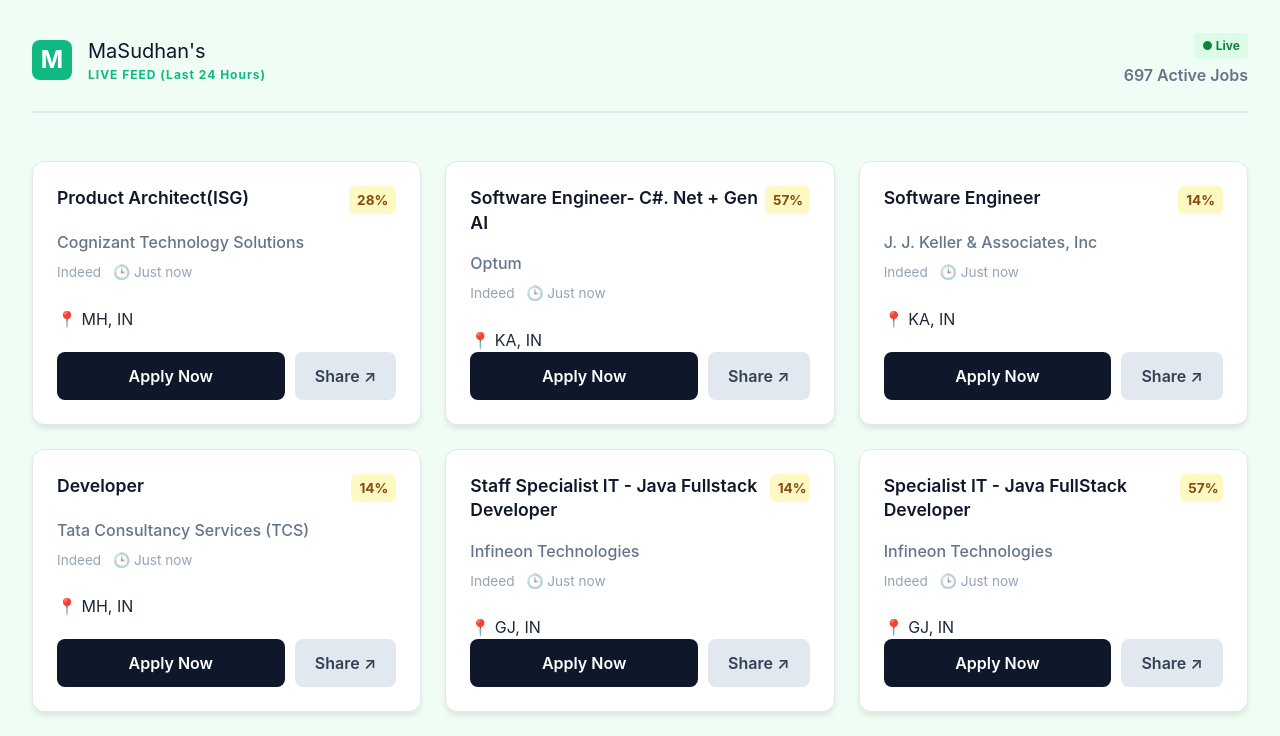
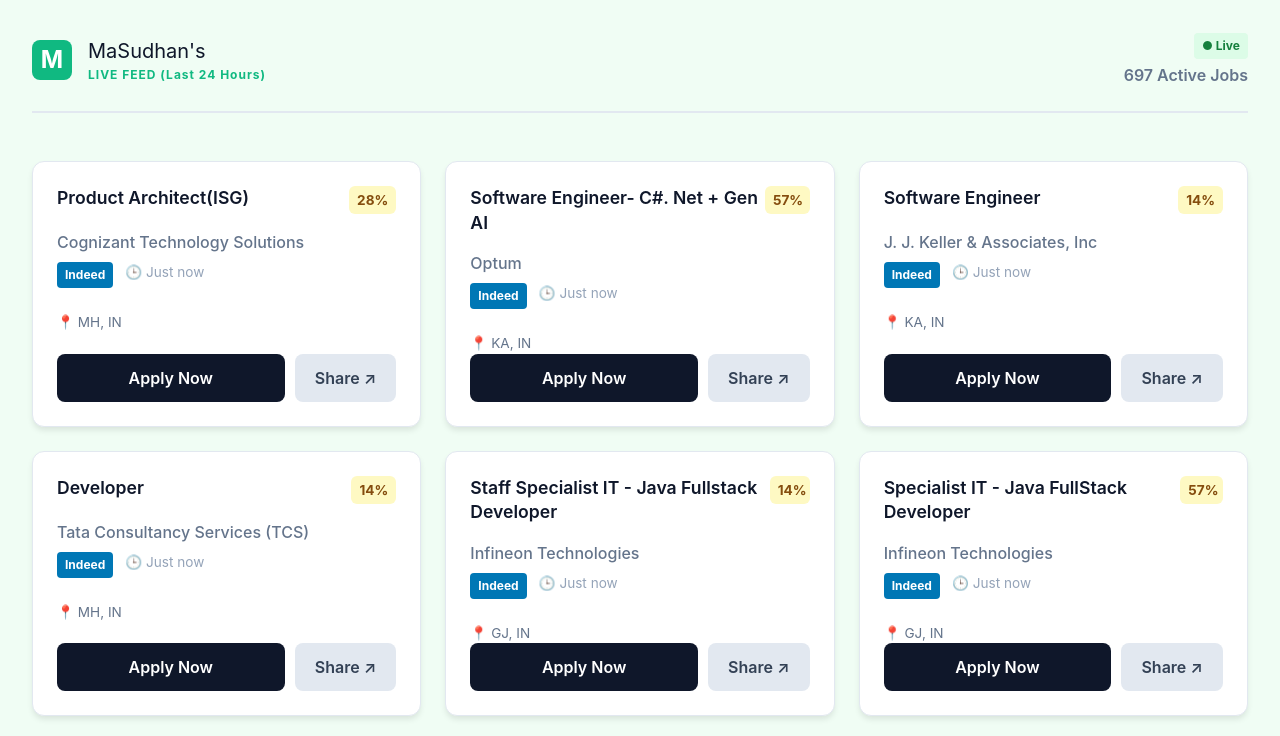
Before and after one commit to mdhusdhn-telugu/MaSudhan-Jobs, a React (Vite) app in the folder frontend/: page / in a window 1280 px wide. Shown: the top 736 px of the page. Built offline with nearby package versions, Linux system fonts and the light colour scheme.

Commit message:
Add styles for source badge and location text
Added styles for source badge and location text.

```diff
--- a/frontend/src/App.css
+++ b/frontend/src/App.css
@@ -214,3 +214,19 @@
 .apply-btn:hover {
   background: #1e293b;
 }
+/* Source Badge (e.g., LinkedIn) */
+.source-tag {
+  background: #0077b5; /* LinkedIn Blue */
+  color: white;
+  padding: 4px 8px;
+  border-radius: 4px;
+  font-size: 0.75rem;
+  font-weight: bold;
+  text-transform: capitalize;
+}
+
+.location-text {
+  font-size: 0.85rem;
+  color: #64748b;
+  margin-top: 0.5rem;
+}
```
